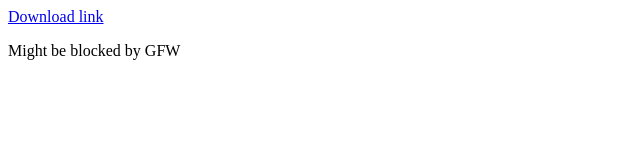
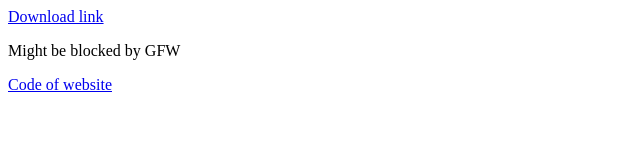
Before and after one commit to zcfqq2/website, a plain HTML site: page index.html in a window 1280 px wide. Shown: the whole page, without its empty margins (0-640 px from the left). Drawn offline with Linux system fonts and the light colour scheme.

Commit message:
Update index.html

```diff
--- a/index.html
+++ b/index.html
@@ -7,6 +7,7 @@
 <body>
 <a href="http://pan.baidu.com/s/1bog0I6">Download link</a>
 <p>Might be blocked by GFW</p>
+<a href="down_code.html">Code of website</a>
 </body>
 
 </html>
```
